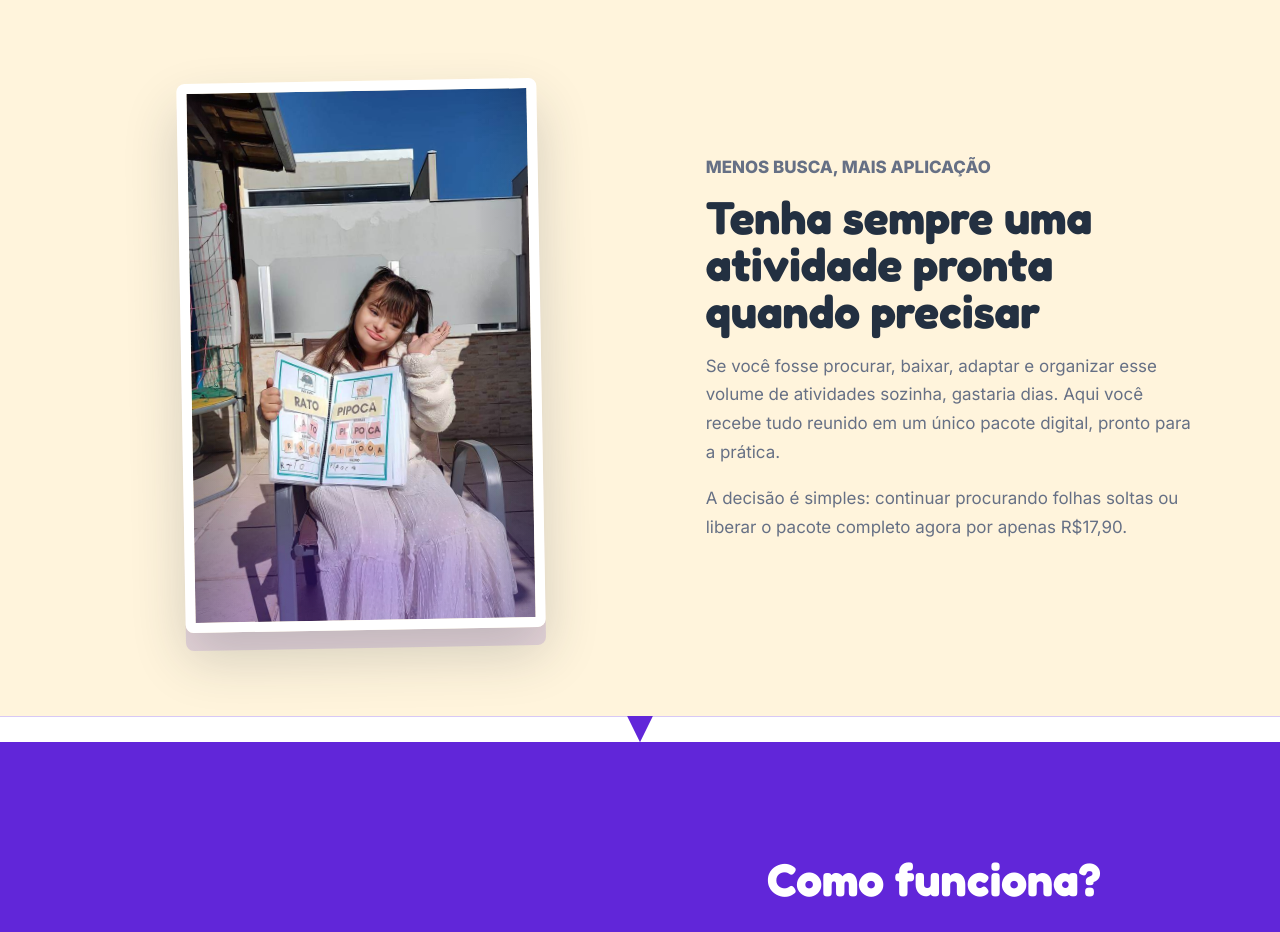
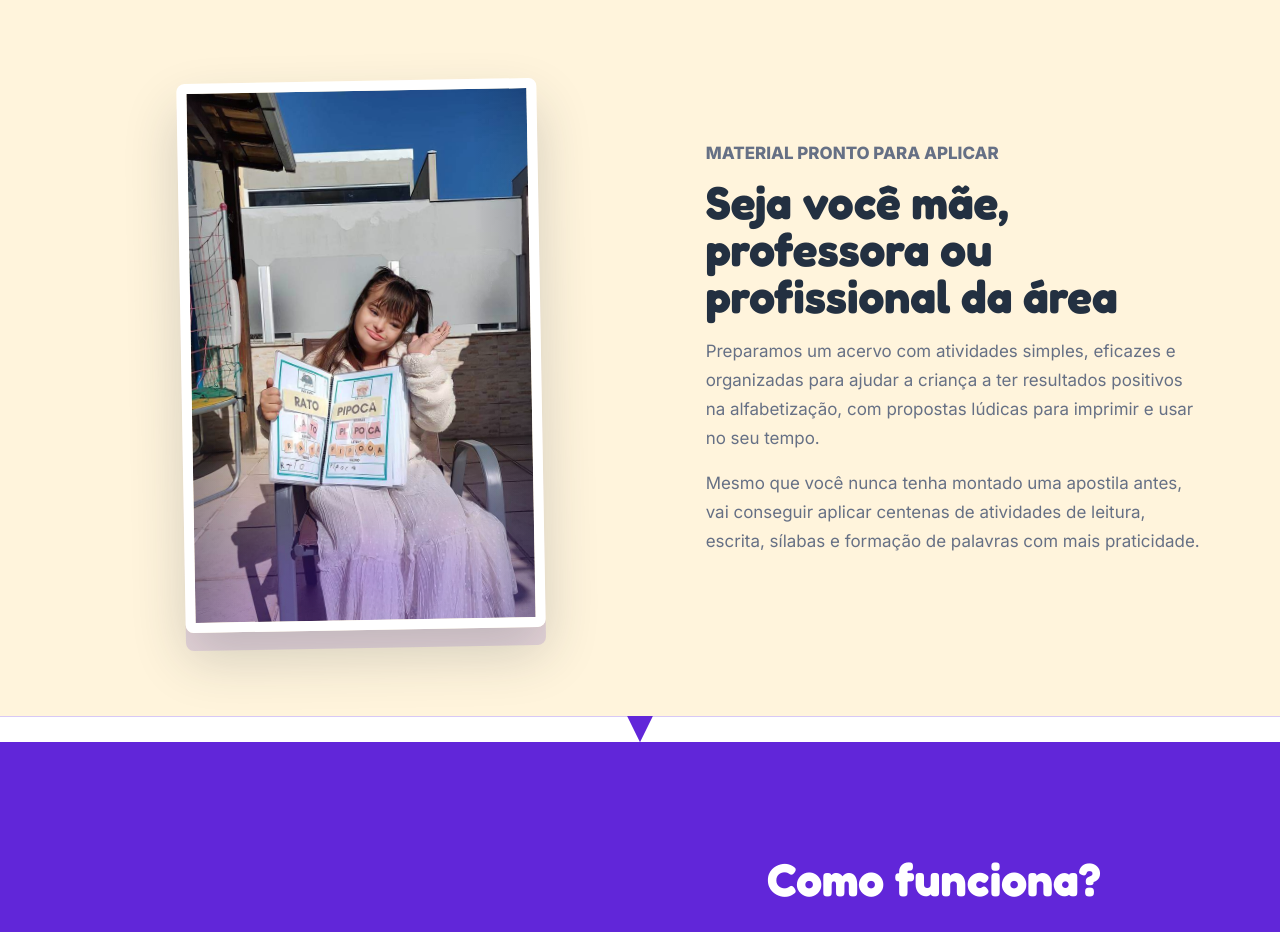
Before and after one commit to diogogapski/diogomilatividades1000, a website: page public/index.html in a window 1280 px wide. Shown: the part 5060-5992 px from the top of the page. Drawn offline with Linux system fonts and the light colour scheme.

Commit message:
Update relief section copy

```diff
--- a/public/index.html
+++ b/public/index.html
@@ -236,14 +236,15 @@
           </figure>
 
           <div>
-            <p class="section-kicker">Menos busca, mais aplicação</p>
-            <h2 id="relief-title">Tenha sempre uma atividade pronta quando precisar</h2>
+            <p class="section-kicker">Material pronto para aplicar</p>
+            <h2 id="relief-title">Seja você mãe, professora ou profissional da área</h2>
             <p>
-              Se você fosse procurar, baixar, adaptar e organizar esse volume de atividades sozinha, gastaria dias.
-              Aqui você recebe tudo reunido em um único pacote digital, pronto para a prática.
+              Preparamos um acervo com atividades simples, eficazes e organizadas para ajudar a criança a ter
+              resultados positivos na alfabetização, com propostas lúdicas para imprimir e usar no seu tempo.
             </p>
             <p>
-              A decisão é simples: continuar procurando folhas soltas ou liberar o pacote completo agora por apenas R$17,90.
+              Mesmo que você nunca tenha montado uma apostila antes, vai conseguir aplicar centenas de atividades
+              de leitura, escrita, sílabas e formação de palavras com mais praticidade.
             </p>
           </div>
         </div>
```
